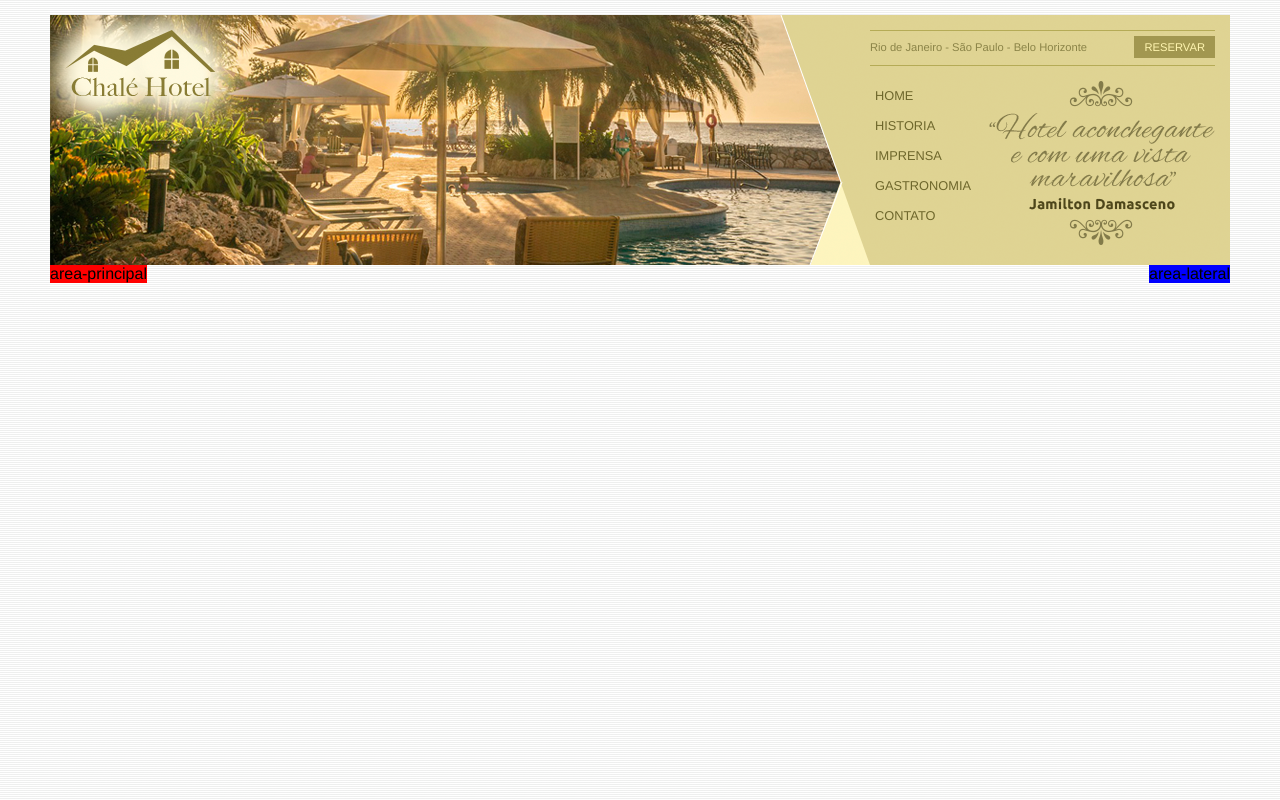
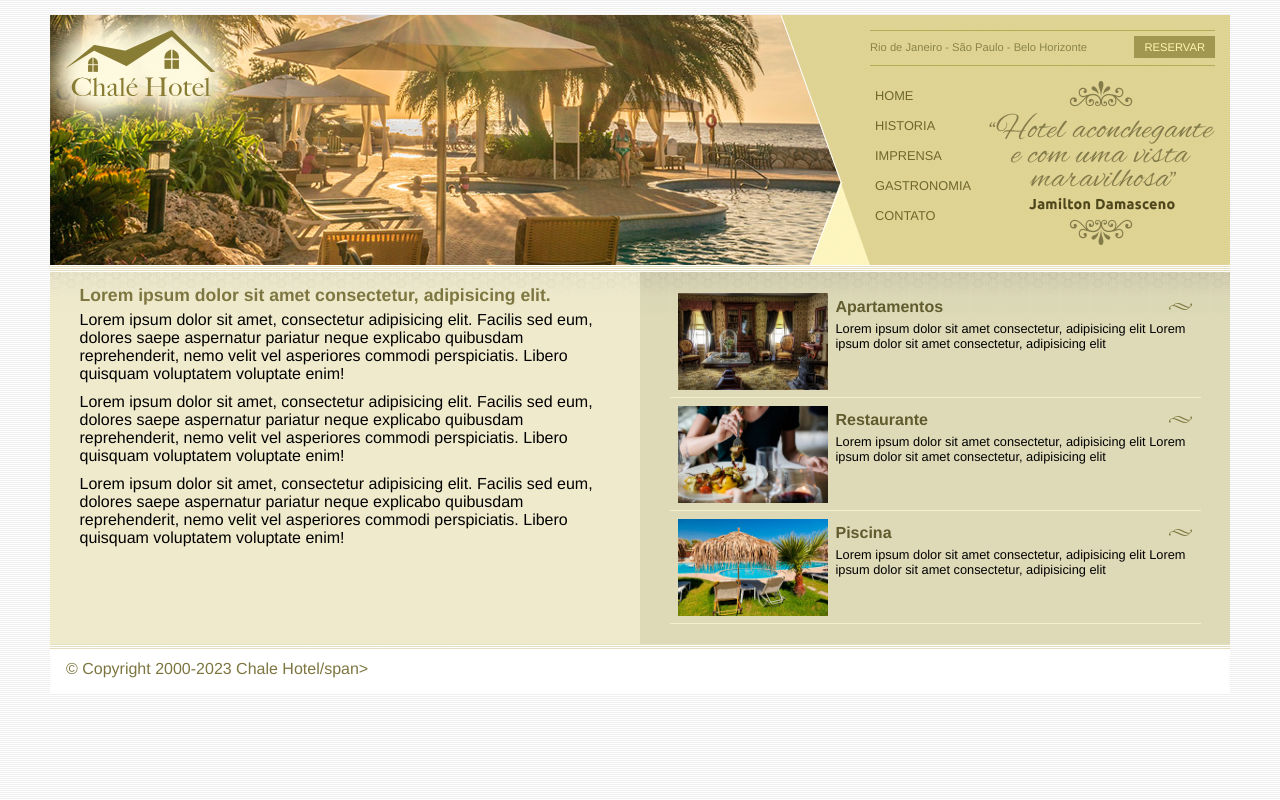
Before and after one commit to vtrpaulon/projeto-chale-hotel, a plain HTML site: page index.html in a window 1280 px wide. Drawn offline with Linux system fonts and the light colour scheme.

Commit message:
area principal e area lateral

```diff
--- a/css/estilo.css
+++ b/css/estilo.css
@@ -12,7 +12,7 @@ body {
 }
 
 #container {
-	background: #ede9cc;
+	background: #ede9cc url(../imagens/bg-container.png) top center repeat-y;
 	margin: 0 auto;
 	min-width: 740px;
 	max-width: 1180px;
@@ -119,10 +119,61 @@ ul#navegacao a:hover{
 ****Area principal***
 */
 #area-principal{
-	background: red;
 	float: left;
+	width: 50%;
+	background: url(../imagens/bg-area-principal.png) top left repeat-x;
+	padding: 15px 0px;
 }
 #area-lateral{
-	background: blue;
 	float: right;
+	width: 50%;
+	background: url(../imagens/bg-area-lateral.png) top left repeat-x;
+	padding: 20px 0px;
 }
+.conteudo{
+	margin: 0 auto;
+	width: 90%;
+}
+#rodape{
+	clear: both;
+	padding: 16px;
+	background: #fff url(../imagens/bg-rodape.png) repeat-x top;
+	color: #7d7640;
+}
+/*
+formatacoes de textos*/
+h2{
+	color: #7d7640;
+	font-size: 1.1em;
+	padding: 5px 0px;
+}
+p{
+	font-size: 1em;
+	margin-bottom: 10px;
+}
+/*
+formatacoes area lateral
+*/
+#beneficios li{
+	padding: 8px;
+	border-bottom: 1px solid #f3efcb;
+	height: 6em;
+}
+#beneficios li a img{
+	float: left;
+	margin-right: 8px;
+}
+#beneficios li a p{
+	color: #000;
+	font-size: 0.8em;
+}
+#beneficios li a h3{
+	font-size: 1em;
+	color: #615b2d;
+	padding: 5px 0;
+	background: url(../imagens/ornamento.png) no-repeat center right;
+}
+#beneficios li:hover{
+	background: #f6f3d6;
+	cursor: pointer;
+}
--- a/index.html
+++ b/index.html
@@ -40,10 +40,42 @@
 			</div>
 		</div><!--/ fim topo-->
 		<div id="area-principal"><!--Area de conteudo-->
-			area-principal
+			<div class="conteudo">
+				<h2>Lorem ipsum dolor sit amet consectetur, adipisicing elit.</h2>
+				<p>Lorem ipsum dolor sit amet, consectetur adipisicing elit. Facilis sed eum, dolores saepe aspernatur pariatur neque explicabo quibusdam reprehenderit, nemo velit vel asperiores commodi perspiciatis. Libero quisquam voluptatem voluptate enim!</p>
+				<p>Lorem ipsum dolor sit amet, consectetur adipisicing elit. Facilis sed eum, dolores saepe aspernatur pariatur neque explicabo quibusdam reprehenderit, nemo velit vel asperiores commodi perspiciatis. Libero quisquam voluptatem voluptate enim!</p>
+				<p>Lorem ipsum dolor sit amet, consectetur adipisicing elit. Facilis sed eum, dolores saepe aspernatur pariatur neque explicabo quibusdam reprehenderit, nemo velit vel asperiores commodi perspiciatis. Libero quisquam voluptatem voluptate enim!</p>
+			</div>
 		</div>
 		<div id="area-lateral">
-			area-lateral
+			<div class="conteudo">
+				<ul id="beneficios">
+					<li>
+						<a href="">
+							<img src="imagens/apartamento.jpg" alt="apartamento" width="150">
+							<h3>Apartamentos</h3>
+							<p>Lorem ipsum dolor sit amet consectetur, adipisicing elit Lorem ipsum dolor sit amet consectetur, adipisicing elit</p>
+						</a>
+					</li>
+					<li>
+						<a href="">
+							<img src="imagens/restaurante.jpg" alt="restaurante" width="150">
+							<h3>Restaurante</h3>
+							<p>Lorem ipsum dolor sit amet consectetur, adipisicing elit Lorem ipsum dolor sit amet consectetur, adipisicing elit</p>
+						</a>
+					</li>
+					<li>
+						<a href="">
+							<img src="imagens/piscina.jpg" alt="piscina" width="150">
+							<h3>Piscina</h3>
+							<p>Lorem ipsum dolor sit amet consectetur, adipisicing elit Lorem ipsum dolor sit amet consectetur, adipisicing elit</p>
+						</a>
+					</li>
+				</ul>
+			</div>
+		</div>
+		<div id="rodape">
+			<span>&copy; Copyright 2000-2023 Chale Hotel/span>
 		</div>
 	</div><!--/ fim container-->
 
```
